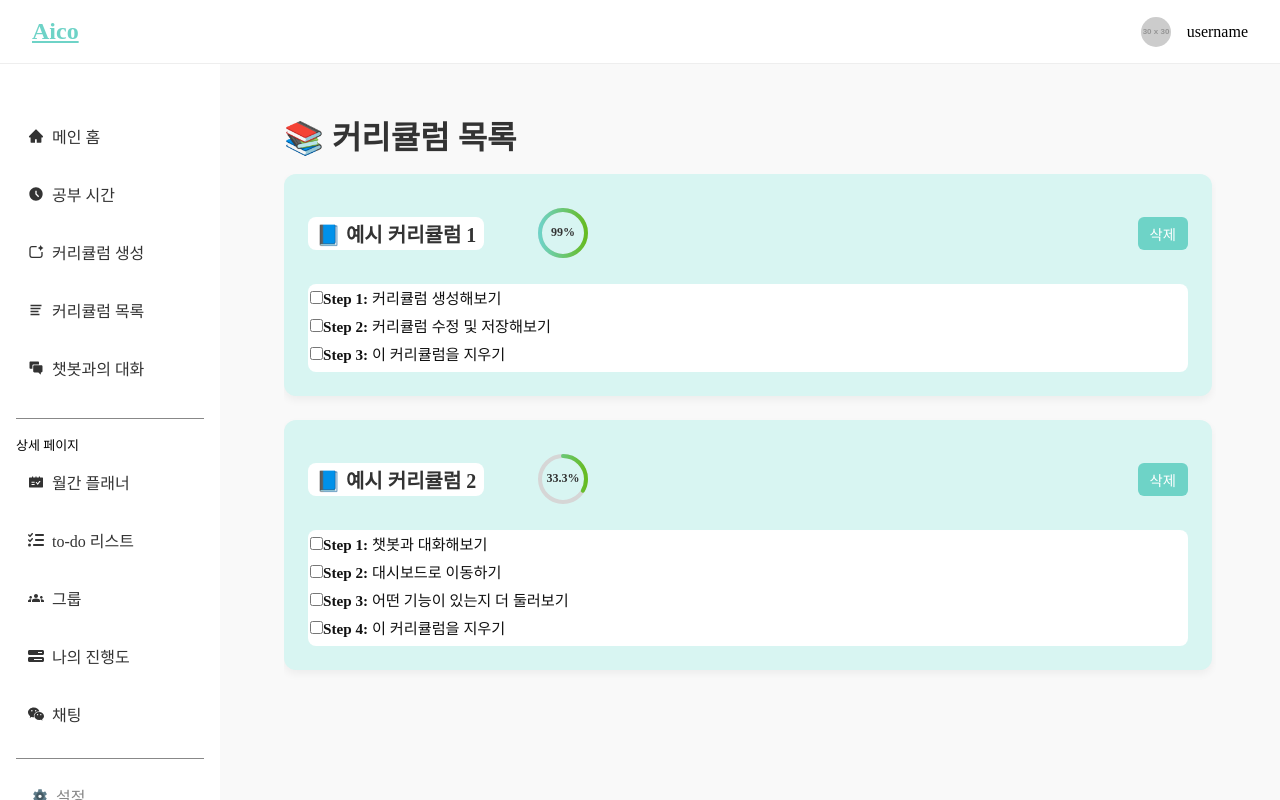
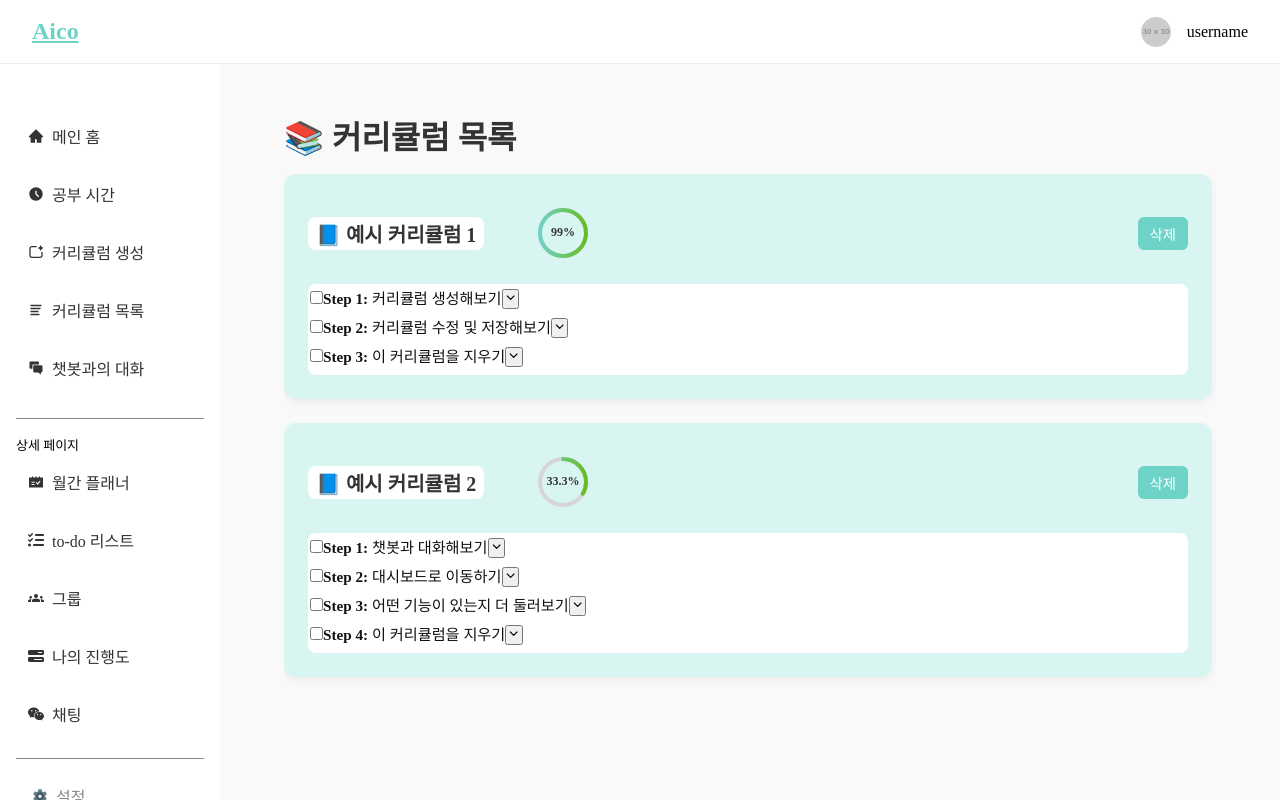
Before and after one commit to aico-team/aico-frontend, a React (Vite) app: page /CurriculumList in a window 1280 px wide. Built offline with nearby package versions, Linux system fonts and the light colour scheme.

Commit message:
feat: 단계 토글 클릭 시 추천 자료 조회 구현 및 더미데이터 추가

```diff
--- a/src/pages/CurriculumList.jsx
+++ b/src/pages/CurriculumList.jsx
@@ -2,6 +2,7 @@ import React, { useEffect } from "react";
 import useCurriculumStore from "../../stores/curriculumStore";
 import ProgressCircle from "../components/common/ProgressCircle";
 import "../styles/CurriculumList.css";
+import { FiChevronDown, FiChevronUp } from "react-icons/fi";
 
 const CurriculumList = () => {
   //여러 개의 커리큘럼 객체가 들어있는 배열 curriculum
@@ -12,6 +13,11 @@ const CurriculumList = () => {
     isLoading,
     toggleCompleteStep,
     progressMap,
+    recommendations,
+    fetchRecommendations,
+    expandedSteps,
+    toggleExpandedStep,
+    loadingSteps,
   } = useCurriculumStore();
 
   useEffect(() => {
@@ -50,12 +56,19 @@ const CurriculumList = () => {
                     삭제
                   </button>
                 </div>
+
                 <div className="step-list">
                   {Object.entries(curri.curriculumMap)
                     .sort(([a], [b]) => Number(a) - Number(b))
-                    .map(([step, detail]) => (
+                    .map(([step, detail]) => {
+                      const key = `${curri.id}-${step}`;
+                      const isExpanded = expandedSteps.has(key);
+                      const isLoading = loadingSteps.has(key);
+                      const recs = recommendations[key] || [];
+
+                      return (
+                        <div key={step}>
                           <div
-                        key={step}
                             className={`step-item ${detail.completed ? "completed" : ""}`}
                           >
                             <input
@@ -70,8 +83,46 @@ const CurriculumList = () => {
                               }
                             />
                             <strong>Step {step}:</strong> {detail.description}
+                            <button
+                              className="toggle-recommend-btn"
+                              onClick={(e) => {
+                                e.stopPropagation();
+                                if (expandedSteps.has(key)) {
+                                  toggleExpandedStep(key);
+                                } else {
+                                  fetchRecommendations(curri.id, step);
+                                }
+                              }}
+                            >
+                              {isExpanded ? <FiChevronUp /> : <FiChevronDown />}
+                            </button>
                           </div>
-                    ))}
+
+                          {isExpanded && (
+                            <div className="recommendation-list">
+                              {isLoading ? (
+                                <p>자료 불러오는 중...</p>
+                              ) : (
+                                recs.map((item, idx) => (
+                                  <div
+                                    key={idx}
+                                    className="recommendation-item"
+                                  >
+                                    <a
+                                      href={item.link}
+                                      target="_blank"
+                                      rel="noopener noreferrer"
+                                    >
+                                      {item.title}
+                                    </a>
+                                  </div>
+                                ))
+                              )}
+                            </div>
+                          )}
+                        </div>
+                      );
+                    })}
                 </div>
               </div>
             );
--- a/stores/curriculumStore.js
+++ b/stores/curriculumStore.js
@@ -23,6 +23,27 @@ const dummyCurriculums = [
   },
 ];
 
+const dummyRecommendations = {
+  "dummy-1-1": [
+    { title: "React 공식 문서", link: "https://reactjs.org" },
+    { title: "Velog - React 정리", link: "https://velog.io/@example/react" },
+    { title: "유튜브 - React 기본기", link: "https://youtube.com/watch?v=xyz" },
+  ],
+  "dummy-1-2": [
+    { title: "Zustand 사용법", link: "https://zustand-demo.pmnd.rs/" },
+    { title: "상태 관리에 대한 이해", link: "https://velog.io/@example/state" },
+    { title: "Toss Tech - Zustand 소개", link: "https://toss.tech/zustand" },
+  ],
+  "dummy-2-1": [
+    { title: "ChatGPT 활용 팁", link: "https://openai.com/chatgpt" },
+    {
+      title: "AI와 함께 공부하는 법",
+      link: "https://blog.example.com/ai-study",
+    },
+    { title: "예제 챗봇 만들기", link: "https://github.com/example/chatbot" },
+  ],
+};
+
 const dummyProgressMap = {
   "dummy-1": 99.0,
   "dummy-2": 33.3,
@@ -34,7 +55,7 @@ const useCurriculumStore = create((set, get) => ({
   progressMap: {}, //진척도
   //추천 자료 관련 상태
   recommendations: {}, //단계별 추천 자료
-  expandedStep: null, //현재 열려 있는 단계
+  expandedSteps: new Set(), //현재 열려 있는 단계
   loadingSteps: new Set(), //로딩 중인 단계 추적
 
   //새 커리큘럼을 기존 목록에 추가
@@ -155,7 +176,14 @@ const useCurriculumStore = create((set, get) => ({
     const key = `${id}-${step}`;
 
     //자료가 로딩중이거나 이미 자료가 존재할때는 불필요한 API 요청을 방지
-    if (loadingSteps.has(key) || recommendations[key]) return;
+    if (loadingSteps.has(key)) return;
+
+    if (recommendations[key]) {
+      set((state) => ({
+        expandedSteps: new Set(state.expandedSteps).add(key),
+      }));
+      return;
+    }
 
     //로딩-set에 key추가
     set((state) => ({
@@ -164,19 +192,21 @@ const useCurriculumStore = create((set, get) => ({
 
     //API 호출 및 결과 저장
     try {
+      const studyData = dummyRecommendations[key] || [];
+      /*
       const response = await apiClient.post("/curri/recommend", {
         id: id,
         stage: step,
       });
 
-      const studyData = response.data;
+      const studyData = response.data; */
 
       set((state) => ({
         recommendations: {
           ...state.recommendations,
           [key]: studyData,
         },
-        expandedStep: key,
+        expandedSteps: new Set(state.expandedSteps).add(key),
       }));
     } catch (err) {
       console.log("추천 자료 불러오기 실패", err);
@@ -191,9 +221,15 @@ const useCurriculumStore = create((set, get) => ({
   },
 
   toggleExpandedStep: (key) => {
-    set((state) => ({
-      expandedStep: state.expandedStep === key ? null : key,
-    }));
+    set((state) => {
+      const newSet = new Set(state.expandedSteps);
+      if (newSet.has(key)) {
+        newSet.delete(key);
+      } else {
+        newSet.add(key);
+      }
+      return { expandedSteps: newSet };
+    });
   },
 }));
 
```
Lines whose indentation alone changed are shown as unchanged.
